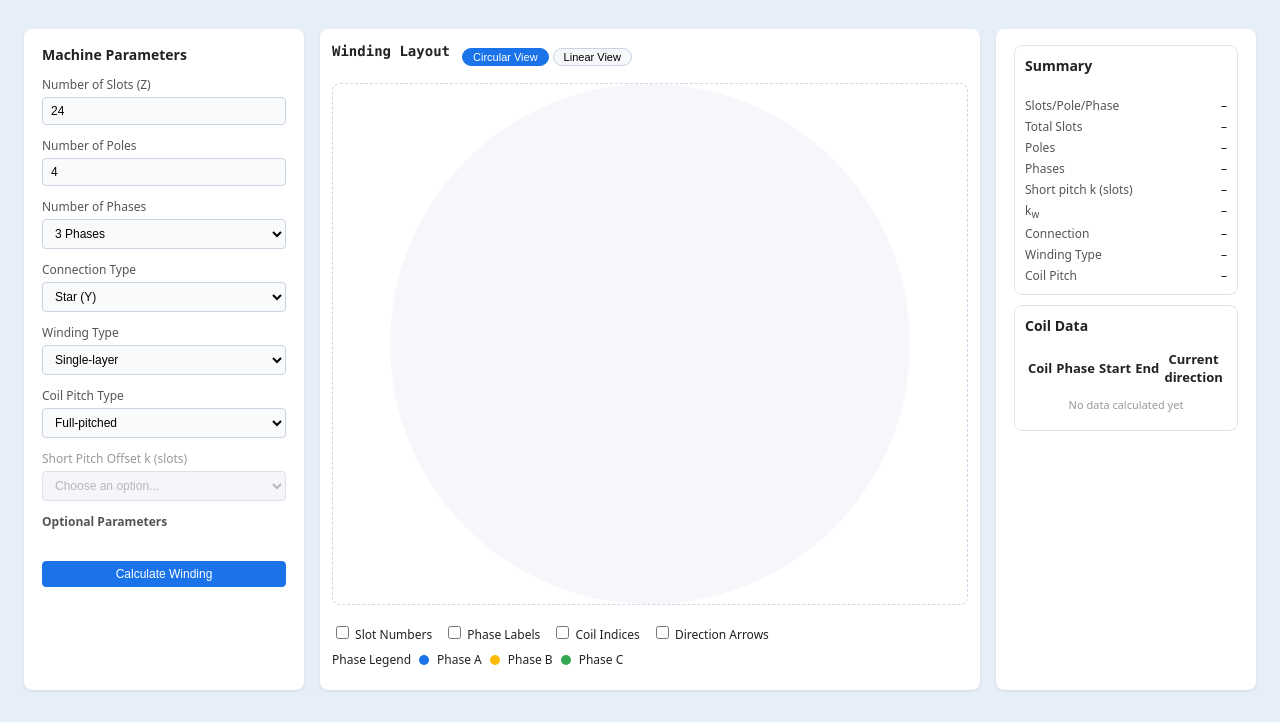
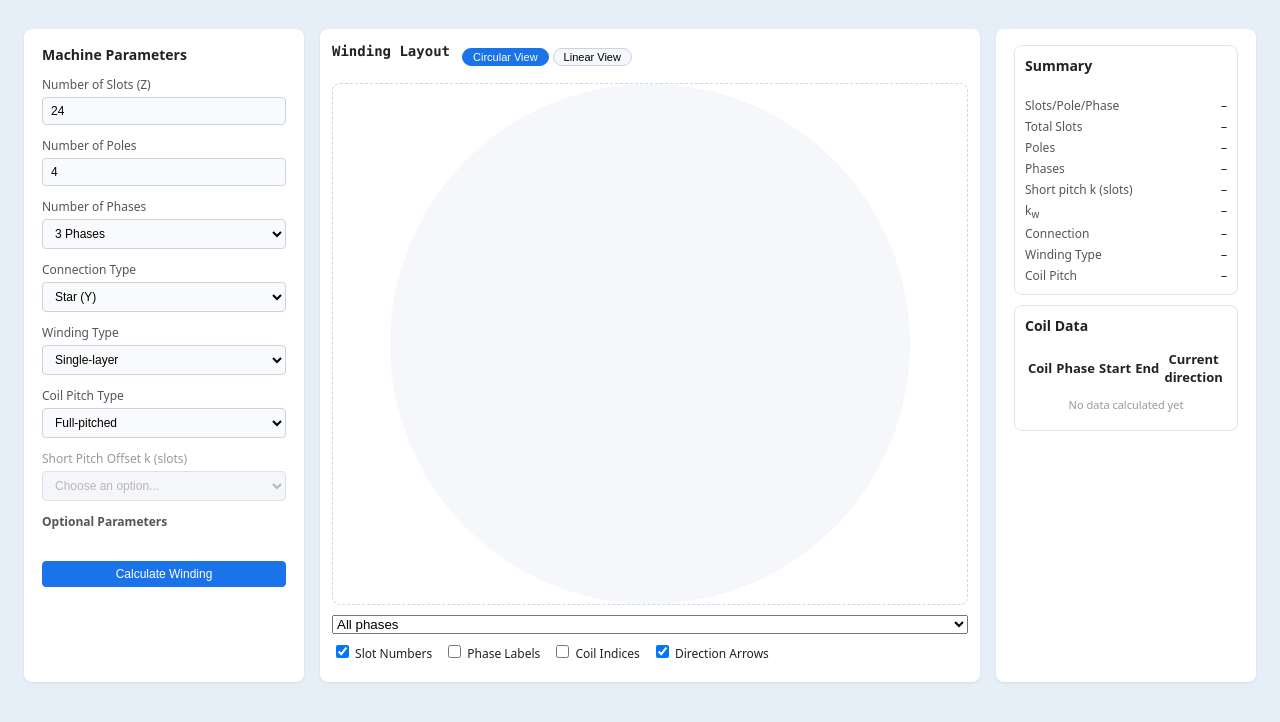
Before and after one commit to lynakess2004-ctrl/ME-website, a plain HTML site: page index.html in a window 1280 px wide. Shown: the part 92-814 px from the top of the page. Drawn offline with Linux system fonts and the light colour scheme.

Commit message:
Add linear phase filter and update UI elements

```diff
--- a/index.html
+++ b/index.html
@@ -100,21 +100,22 @@
         <canvas id="windingCanvas" width="520" height="520"></canvas>
 <canvas id="linearCanvas" width="600" height="260" style="display:none"></canvas>
       </div>
+<select id="linearPhaseFilter">
+  <option value="ALL">All phases</option>
+  <option value="A">Phase A</option>
+  <option value="B">Phase B</option>
+  <option value="C">Phase C</option>
+</select>
 
       <div class="panel-center-footer">
         <div class="checkbox-row">
-          <label><input type="checkbox" /> Slot Numbers</label>
-          <label><input type="checkbox" /> Phase Labels</label>
-          <label><input type="checkbox" /> Coil Indices</label>
-          <label><input type="checkbox" /> Direction Arrows</label>
-        </div>
+          <label><input type="checkbox" id="showSlotNumbers" checked> Slot Numbers</label>
+<label><input type="checkbox" id="showPhaseLabels"> Phase Labels</label>
+<label><input type="checkbox" id="showCoilIndices"> Coil Indices</label>
+<label><input type="checkbox" id="showDirectionArrows" checked> Direction Arrows</label>
+</div>
 
-        <div class="phase-legend">
-          <span>Phase Legend</span>
-          <span class="dot dot-a"></span> Phase A
-          <span class="dot dot-b"></span> Phase B
-          <span class="dot dot-c"></span> Phase C
-        </div>
+
       </div>
     </section>
 
```
